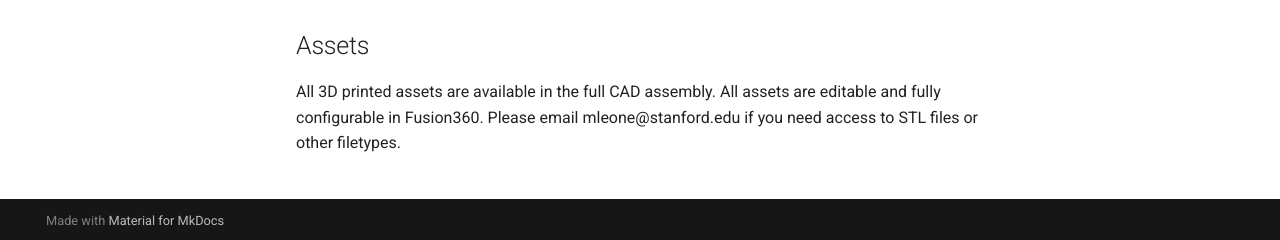
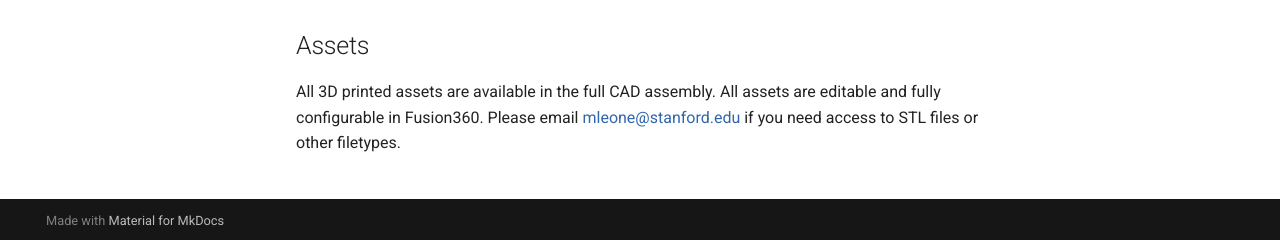
Before and after one commit to StanfordASL/trunk-stack, an MkDocs documentation site: the page built from docs/3d_printing.md, in a window 1280 px wide. Shown: the part 657-897 px from the top of the page. Built offline with MkDocs 1.6.1 and Material for MkDocs 9.7.7, drawn with Linux system fonts in a browser that asks for light colours; comment, search, counter and statistics services are not loaded; some of the changed lines change nothing that is shown.

Commit message:
Add mail link

```diff
--- a/docs/3d_printing.md
+++ b/docs/3d_printing.md
@@ -10,4 +10,4 @@ On the Bambu X1C, we used default print settings (infill of 15% and 2 wall loops
 We found that an offset of 7 thousandths of an inch (0.18 mm) for a friction fit between manufacturer parts and 3D printed parts. For example, if a manufacturer part is friction fit into a custom 3D printed part, and the outer diameter of a manufacturer part is 1.000", then our 3D printed part would have an internal diameter of 1.007". This tolerance may change on other 3D printers, but we found it to be consistent across prints on the Bambu X1C.
 
 ## Assets
-All 3D printed assets are available in the full CAD assembly. All assets are editable and fully configurable in Fusion360. Please email mleone@stanford.edu if you need access to STL files or other filetypes.
+All 3D printed assets are available in the full CAD assembly. All assets are editable and fully configurable in Fusion360. Please email [mleone@stanford.edu](mailto:mleone@stanford.edu) if you need access to STL files or other filetypes.
```
